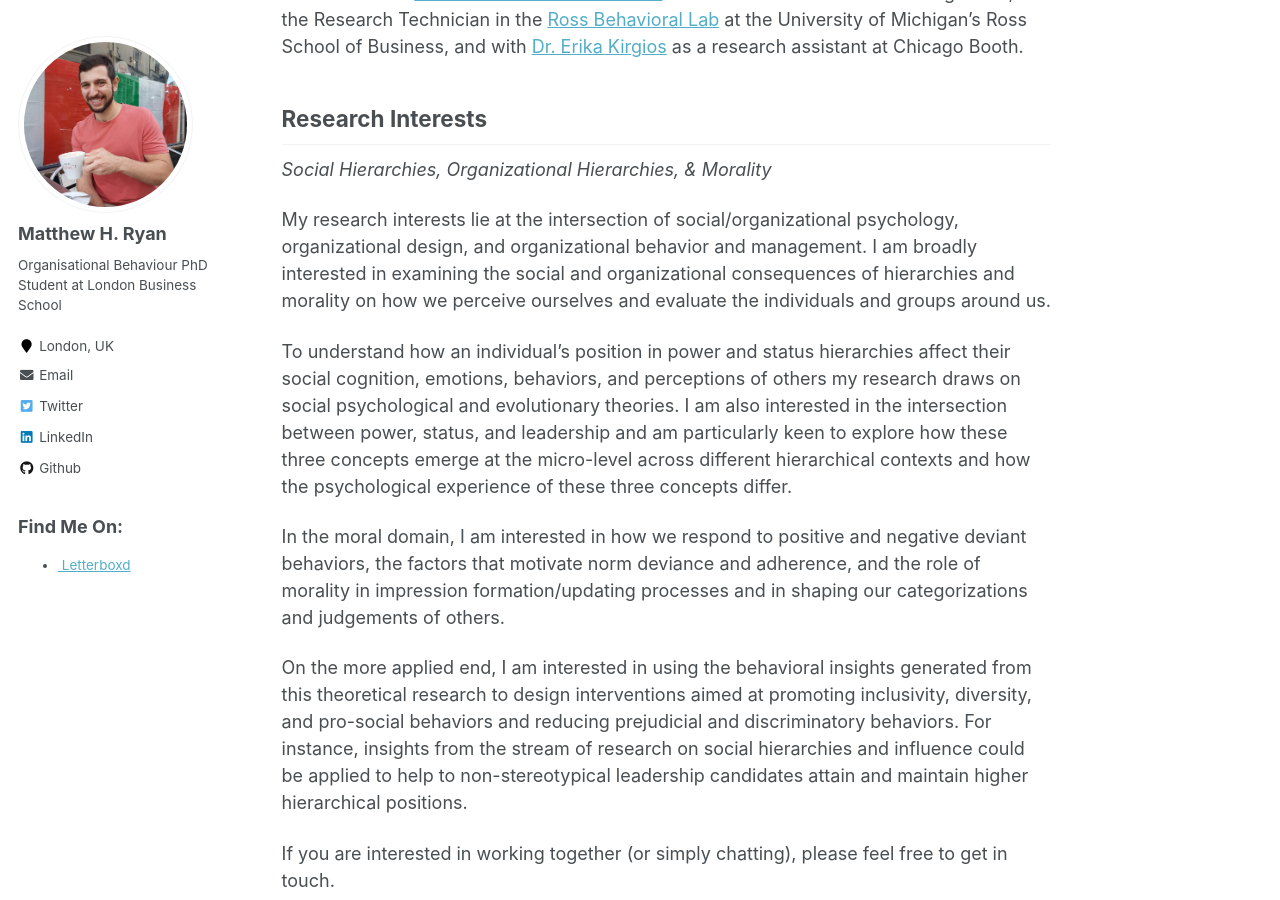
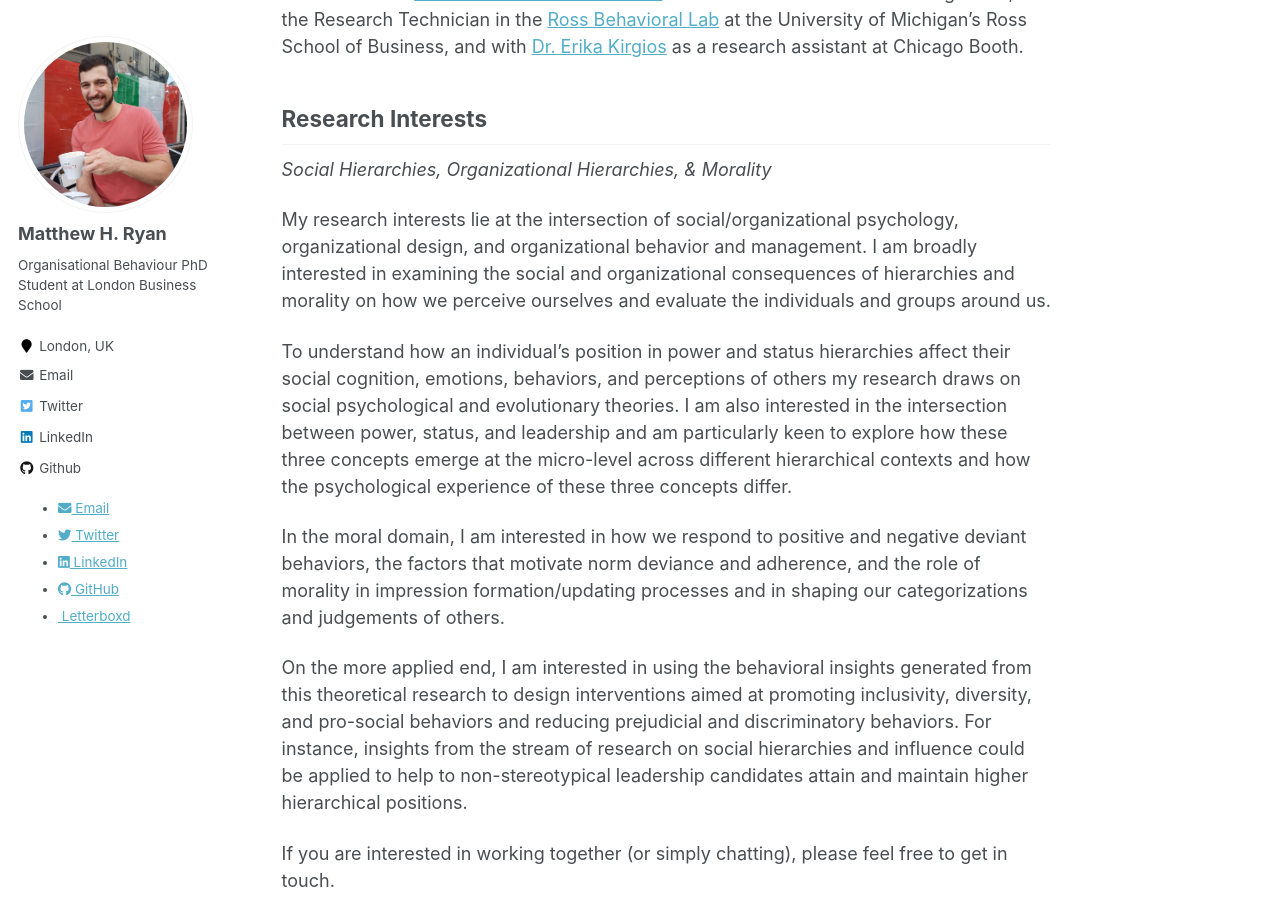
Before and after one commit to mattyhryan/mattyhryan.github.io, a Jekyll site: the page built from _pages/about.md, in a window 1280 px wide and 900 px high, scrolled down 324 px. Built offline with Jekyll 4.4.1, drawn with Linux system fonts in a browser that asks for light colours; a style sheet for code colours, icons or effects is not loaded.

Commit message:
Update sidebar.html

```diff
--- a/_includes/sidebar.html
+++ b/_includes/sidebar.html
@@ -4,15 +4,24 @@
   <div class="sidebar sticky">
   {% if page.author_profile or layout.author_profile %}{% include author-profile.html %}{% endif %}
 
-    <!-- Add the Letterboxd link here -->
+  <!-- Your existing links -->
+  <ul class="social-links">
+    {% if site.author.email %}
+      <li><a href="mailto:{{ site.author.email }}"><i class="fas fa-envelope" aria-hidden="true"></i> Email</a></li>
+    {% endif %}
+    {% if site.author.twitter %}
+      <li><a href="https://twitter.com/{{ site.author.twitter | remove: '@' }}"><i class="fab fa-twitter" aria-hidden="true"></i> Twitter</a></li>
+    {% endif %}
+    {% if site.author.linkedin %}
+      <li><a href="https://linkedin.com/in/{{ site.author.linkedin }}"><i class="fab fa-linkedin" aria-hidden="true"></i> LinkedIn</a></li>
+    {% endif %}
+    {% if site.author.github %}
+      <li><a href="https://github.com/{{ site.author.github }}"><i class="fab fa-github" aria-hidden="true"></i> GitHub</a></li>
+    {% endif %}
     {% if site.author.letterboxd %}
-      <div class="sidebar-item">
-        <h3>Find Me On:</h3>
-        <ul class="social-icons">
       <li><a href="{{ site.author.letterboxd }}"><i class="fab fa-letterboxd" aria-hidden="true"></i> Letterboxd</a></li>
+    {% endif %}
   </ul>
-      </div>
-    {% endif %}
 
   {% if page.sidebar %}
     {% for s in page.sidebar %}
```
Lines whose indentation alone changed are shown as unchanged.
